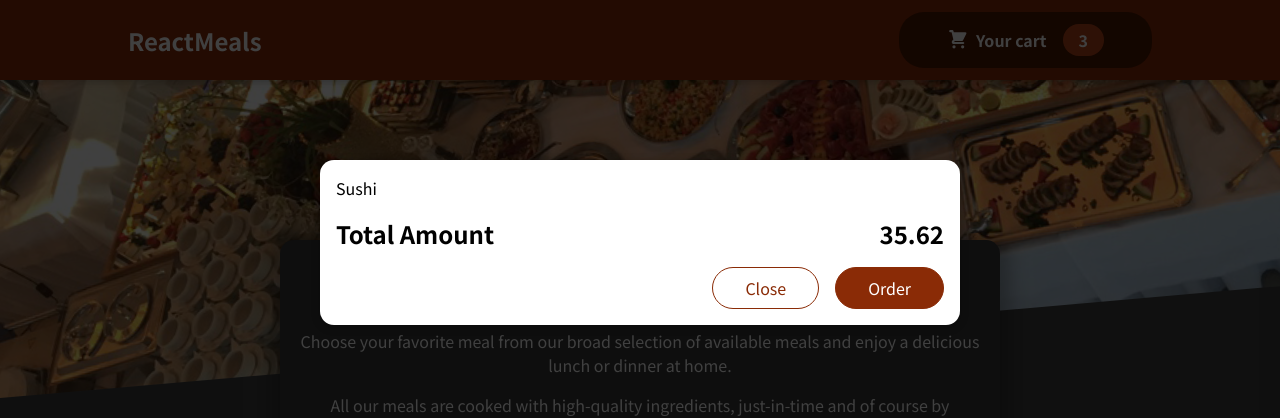
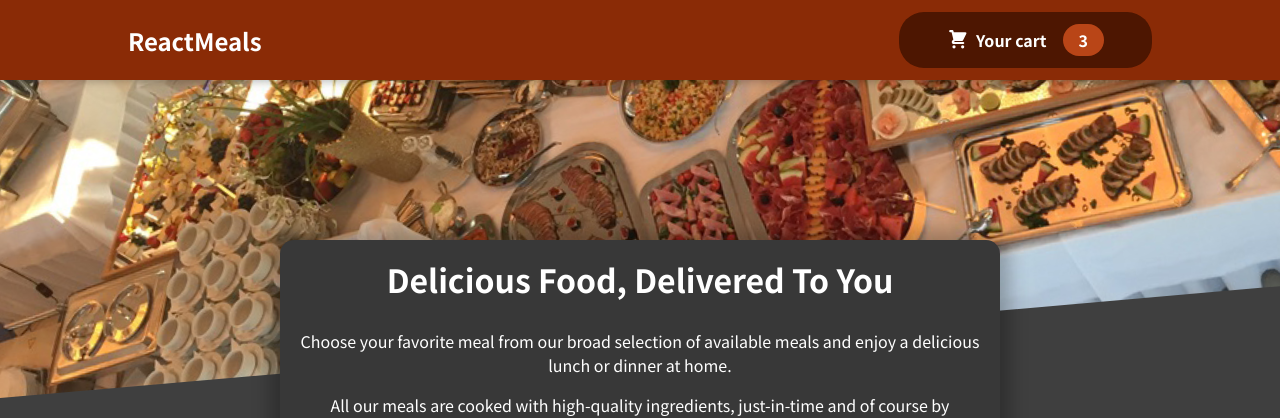
Before and after one commit to lerand94/foodDeliveryApp, a React (Create React App) app: page / in a window 1280 px wide. Shown: the top 418 px of the page. Built offline with nearby package versions, Linux system fonts and the light colour scheme.

Commit message:
added Cart and Modal state management

```diff
--- a/src/App.js
+++ b/src/App.js
@@ -1,12 +1,22 @@
 import Header from "./components/Layout/Header";
 import Meals from "./components/Meals/Meals";
 import Cart from "./components/Cart/Cart";
+import { useState } from "react";
 
 function App() {
+  const [cartIsShown, setCartIsShown] = useState(false);
+
+  const showCartHandler = () => {
+    setCartIsShown(true);
+  };
+  const hideCartHandler = () => {
+    setCartIsShown(false);
+  };
+
   return (
     <div>
-      <Cart />
-      <Header />
+      {cartIsShown && <Cart onClose={hideCartHandler} />}
+      <Header onShowCart={showCartHandler} />
       <main>
         <Meals />
       </main>
--- a/src/components/Cart/Cart.js
+++ b/src/components/Cart/Cart.js
@@ -6,14 +6,16 @@
     (item) => <li>{item.name}</li>
   );
   return (
-    <Modal>
+    <Modal onClose={props.onClose}>
       <ul className={classes["cart-items"]}>{cartItems}</ul>
       <div className={classes.total}>
         <span>Total Amount</span>
         <span>35.62</span>
       </div>
       <div className={classes.actions}>
-        <button className={classes["button--alt"]}>Close</button>
+        <button className={classes["button--alt"]} onClick={props.onClose}>
+          Close
+        </button>
         <button className={classes.button}>Order</button>
       </div>
     </Modal>
--- a/src/components/Layout/Header.js
+++ b/src/components/Layout/Header.js
@@ -5,12 +5,12 @@
 import classes from "./Header.module.css";
 import HeaderCartButton from "./HeaderCartButton";
 
-const Header = () => {
+const Header = (props) => {
   return (
     <React.Fragment>
       <header className={classes.header}>
         <h2>ReactMeals</h2>
-        <HeaderCartButton />
+        <HeaderCartButton onClick={props.onShowCart} />
       </header>
       <div className={classes["main-image"]}>
         <img src={mealsImg} alt="background" />
--- a/src/components/Layout/HeaderCartButton.js
+++ b/src/components/Layout/HeaderCartButton.js
@@ -1,9 +1,9 @@
 import CartIcon from "../Cart/CartIcon";
 import classes from "./HeaderCartButton.module.css";
 
-const HeaderCartButton = () => {
+const HeaderCartButton = (props) => {
   return (
-    <button className={classes.button}>
+    <button className={classes.button} onClick={props.onClick}>
       <span className={classes.icon}>
         <CartIcon />
       </span>
--- a/src/components/UI/Modal.js
+++ b/src/components/UI/Modal.js
@@ -3,7 +3,7 @@
 import ReactDOM from "react-dom";
 
 const Backdrop = (props) => {
-  return <div className={classes.backdrop}></div>;
+  return <div className={classes.backdrop} onClick={props.onClose}></div>;
 };
 
 const ModalOverlay = (props) => {
@@ -19,7 +19,10 @@
 const Modal = (props) => {
   return (
     <Fragment>
-      {ReactDOM.createPortal(<Backdrop />, portalElement)}
+      {ReactDOM.createPortal(
+        <Backdrop onClose={props.onClose} />,
+        portalElement
+      )}
       {ReactDOM.createPortal(
         <ModalOverlay>{props.children}</ModalOverlay>,
         portalElement
```
